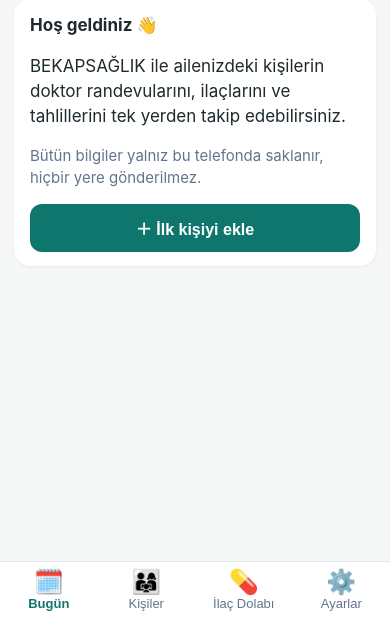
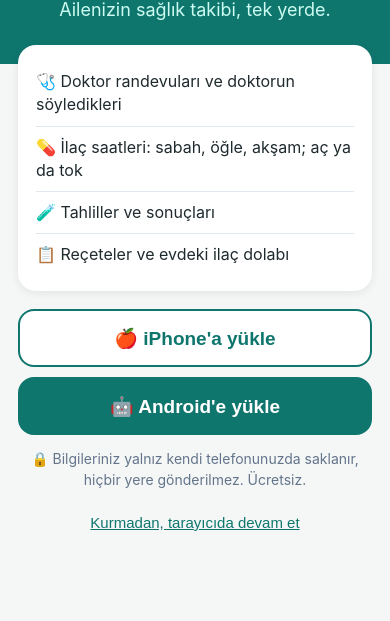
Before and after one commit to yilmazyalcin67/bekapsaglik, a plain HTML site: page index.html in a window 390 px wide. Shown: the part 223-844 px from the top of the page. Drawn offline with Linux system fonts and the light colour scheme.

Commit message:
Karşılama ekranı (iPhone'a yükle / Android'e yükle) + WhatsApp önizleme görseli ve etiketleri
Co-Authored-By: Claude Opus 5.5 <noreply@anthropic.com>

```diff
--- a/index.html
+++ b/index.html
@@ -9,6 +9,17 @@
 <meta name="apple-mobile-web-app-title" content="BEKAPSAĞLIK">
 <meta name="apple-mobile-web-app-status-bar-style" content="default">
 <title>BEKAPSAĞLIK</title>
+<meta name="description" content="Ailenizin sağlık takibi: doktor randevuları, ilaç saatleri, tahliller, reçeteler ve ilaç dolabı tek yerde. Bilgiler yalnız telefonunuzda kalır. Ücretsiz.">
+<meta property="og:type" content="website">
+<meta property="og:url" content="https://yilmazyalcin67.github.io/bekapsaglik/">
+<meta property="og:title" content="BEKAPSAĞLIK — ailenizin sağlık takibi">
+<meta property="og:description" content="Randevular, ilaç saatleri, tahliller, reçeteler ve ilaç dolabı tek yerde. Bilgiler yalnız telefonunuzda kalır. Ücretsiz.">
+<meta property="og:image" content="https://yilmazyalcin67.github.io/bekapsaglik/og-gorsel.png">
+<meta property="og:image:width" content="1200">
+<meta property="og:image:height" content="630">
+<meta property="og:image:alt" content="BEKAPSAĞLIK uygulama simgesi ve özellikleri">
+<meta property="og:locale" content="tr_TR">
+<meta name="twitter:card" content="summary_large_image">
 <link rel="manifest" href="manifest.json">
 <link rel="icon" href="ikon-192.png">
 <link rel="apple-touch-icon" href="ikon-180.png">
@@ -142,6 +153,20 @@ label.alan textarea{min-height:110px;resize:vertical}
 .adimlar{padding-left:22px;margin:0 0 14px}
 .adimlar li{margin-bottom:12px;font-size:17px}
 .ikon-kutu{display:inline-block;background:#fff;border:1px solid var(--cizgi);border-radius:8px;padding:0 6px}
+body.karsilama-modu header, body.karsilama-modu nav.alt{display:none}
+body.karsilama-modu{padding-bottom:0;background:linear-gradient(180deg,#0f766e 0%,#0f766e 34%,var(--zemin) 34%)}
+.karsilama{max-width:460px;margin:0 auto;padding:calc(28px + env(safe-area-inset-top)) 4px 28px;text-align:center}
+.karsilama .k-ikon{width:112px;height:112px;border-radius:26px;box-shadow:0 8px 24px rgba(0,0,0,.25);background:#fff}
+.karsilama h1{color:#fff;font-size:30px;margin:14px 0 2px;letter-spacing:.5px}
+.karsilama .k-alt{color:#ccfbf1;font-size:18px;margin:0 0 22px}
+.k-liste{list-style:none;padding:16px 18px;margin:0 0 18px;background:#fff;border-radius:18px;text-align:left;box-shadow:0 2px 10px rgba(0,0,0,.08)}
+.k-liste li{padding:9px 0;border-top:1px solid var(--cizgi);font-size:16px}
+.k-liste li:first-child{border-top:0}
+.k-dugmeler{display:flex;flex-direction:column;gap:10px;margin-bottom:14px}
+.k-btn{width:100%;min-height:58px;font-size:19px;border-radius:16px;background:#fff;color:var(--ana);border:2px solid var(--ana)}
+.k-btn.on{background:var(--ana);color:#fff}
+.k-guven{color:var(--soluk);font-size:14px;margin:6px 8px 14px}
+.k-devam{border:0;background:none;color:var(--ana);font-size:15px;text-decoration:underline;padding:10px}
 </style>
 </head>
 <body>
@@ -239,7 +264,10 @@ function ciz(){
   document.querySelectorAll("nav.alt button").forEach(b => b.classList.toggle("on", b.dataset.git === (durum.ekran === "kisi" ? "kisiler" : durum.ekran)));
   document.getElementById("geri").hidden = durum.ekran !== "kisi";
   let bas = "BEKAPSAĞLIK";
-  if(durum.ekran === "bugun") E.innerHTML = ekranBugun();
+  const kars = durum.ekran === "bugun" && karsilamaGoster();
+  document.body.classList.toggle("karsilama-modu", kars);
+  if(kars) E.innerHTML = ekranKarsilama();
+  else if(durum.ekran === "bugun") E.innerHTML = ekranBugun();
   else if(durum.ekran === "kisiler"){ bas = "Kişiler"; E.innerHTML = ekranKisiler(); }
   else if(durum.ekran === "kisi"){ bas = kisi(durum.kid).ad; E.innerHTML = ekranKisi(); }
   else if(durum.ekran === "dolap"){ bas = "İlaç Dolabı"; E.innerHTML = ekranDolap(); }
@@ -1170,8 +1198,9 @@ function kurBandi(){
   return `<div class="kur-bant"><div style="flex:1"><b>📲 BEKAPSAĞLIK'ı telefonuna kur</b><div>Simgesiyle açılsın, internetsiz çalışsın.</div></div>
     <button class="btn kucuk" onclick="kurulumYardim()">Nasıl?</button><button class="kapat-x" aria-label="Kapat" onclick="V.ayar.kurGizle=1;kaydet();ciz()">✕</button></div>`;
 }
-async function kurulumYardim(){
-  if(_kurOlay){ _kurOlay.prompt(); try{ await _kurOlay.userChoice; }catch(e){} _kurOlay = null; ciz(); return; }
+async function kurulumYardim(plat){
+  const iosAdim = plat ? plat === "ios" : IOS;
+  if(!iosAdim && _kurOlay){ _kurOlay.prompt(); try{ await _kurOlay.userChoice; }catch(e){} _kurOlay = null; ciz(); return; }
   const ua = navigator.userAgent, safariDisi = IOS && /CriOS|FxiOS|EdgiOS|OPiOS|GSA\//.test(ua);
   const ios = `<ol class="adimlar">
       ${safariDisi ? `<li><b>Bu sayfayı Safari'de açın.</b> Kurulum yalnız Safari'den yapılır (pusula simgeli uygulama). Adresi kopyalayıp Safari'ye yapıştırın.</li>` : ""}
@@ -1184,7 +1213,28 @@ async function kurulumYardim(){
       <li><b>“Uygulamayı yükle”</b> ya da <b>“Ana ekrana ekle”</b>ye dokunun, sonra <b>“Yükle”</b>.</li>
       <li>Bir dakika içinde ana ekranda yeşil <b>BEKAPSAĞLIK</b> simgesi çıkar; oradan açın.</li></ol>
       <p class="bilgi">WhatsApp'ın içinde açtıysanız önce sağ üstteki ⋮ menüsünden <b>“Chrome'da aç”</b>ı seçin.</p>`;
-  pencere(`<h3>📲 Telefona kurma</h3>${IOS ? ios : android}<button class="btn genis" onclick="kapat()">Anladım</button>`);
+  pencere(`<h3>${iosAdim ? "🍎 iPhone'a kurma" : "🤖 Android'e kurma"}</h3>${iosAdim ? ios : android}<button class="btn genis" onclick="kapat()">Anladım</button>`);
+}
+function karsilamaGoster(){ return !kuruluMu() && !V.ayar.tarayicidaDevam && !V.kisiler.length; }
+function ekranKarsilama(){
+  const ad = _kurOlay ? "🤖 Android'e yükle" : "🤖 Android'e yükle";
+  return `<div class="karsilama">
+    <img src="ikon-192.png" alt="" class="k-ikon">
+    <h1>BEKAPSAĞLIK</h1>
+    <p class="k-alt">Ailenizin sağlık takibi, tek yerde.</p>
+    <ul class="k-liste">
+      <li>🩺 Doktor randevuları ve doktorun söyledikleri</li>
+      <li>💊 İlaç saatleri: sabah, öğle, akşam; aç ya da tok</li>
+      <li>🧪 Tahliller ve sonuçları</li>
+      <li>📋 Reçeteler ve evdeki ilaç dolabı</li>
+    </ul>
+    <div class="k-dugmeler">
+      <button class="btn k-btn ${IOS ? "on" : ""}" onclick="kurulumYardim('ios')">🍎 iPhone'a yükle</button>
+      <button class="btn k-btn ${!IOS ? "on" : ""}" onclick="kurulumYardim('android')">${ad}</button>
+    </div>
+    <p class="k-guven">🔒 Bilgileriniz yalnız kendi telefonunuzda saklanır, hiçbir yere gönderilmez. Ücretsiz.</p>
+    <button class="k-devam" onclick="V.ayar.tarayicidaDevam=1;kaydet();ciz()">Kurmadan, tarayıcıda devam et</button>
+  </div>`;
 }
 /* ============ AYARLAR ============ */
 function ekranAyarlar(){
```
Also changed, not shown: og-gorsel.png (added).
